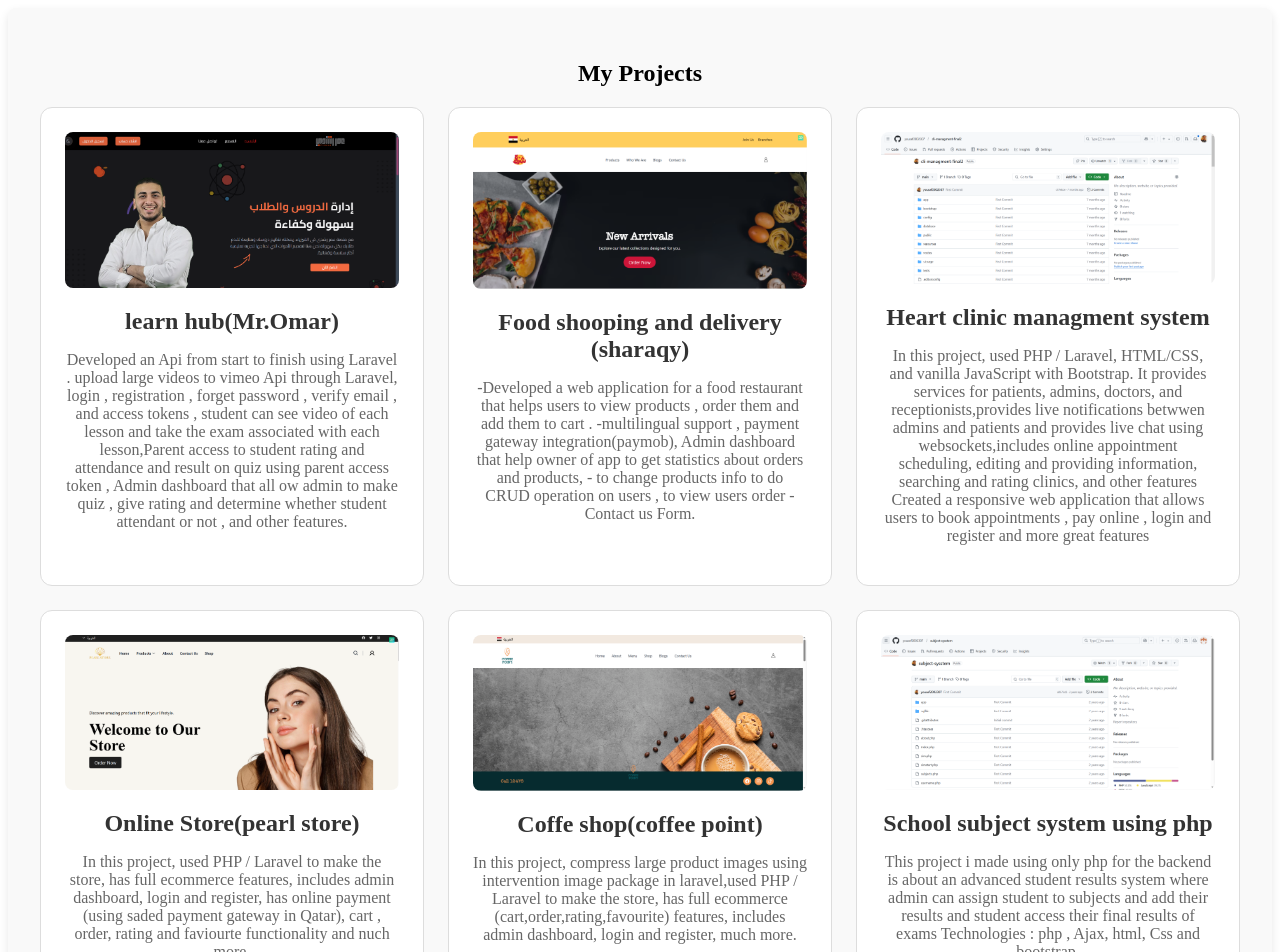
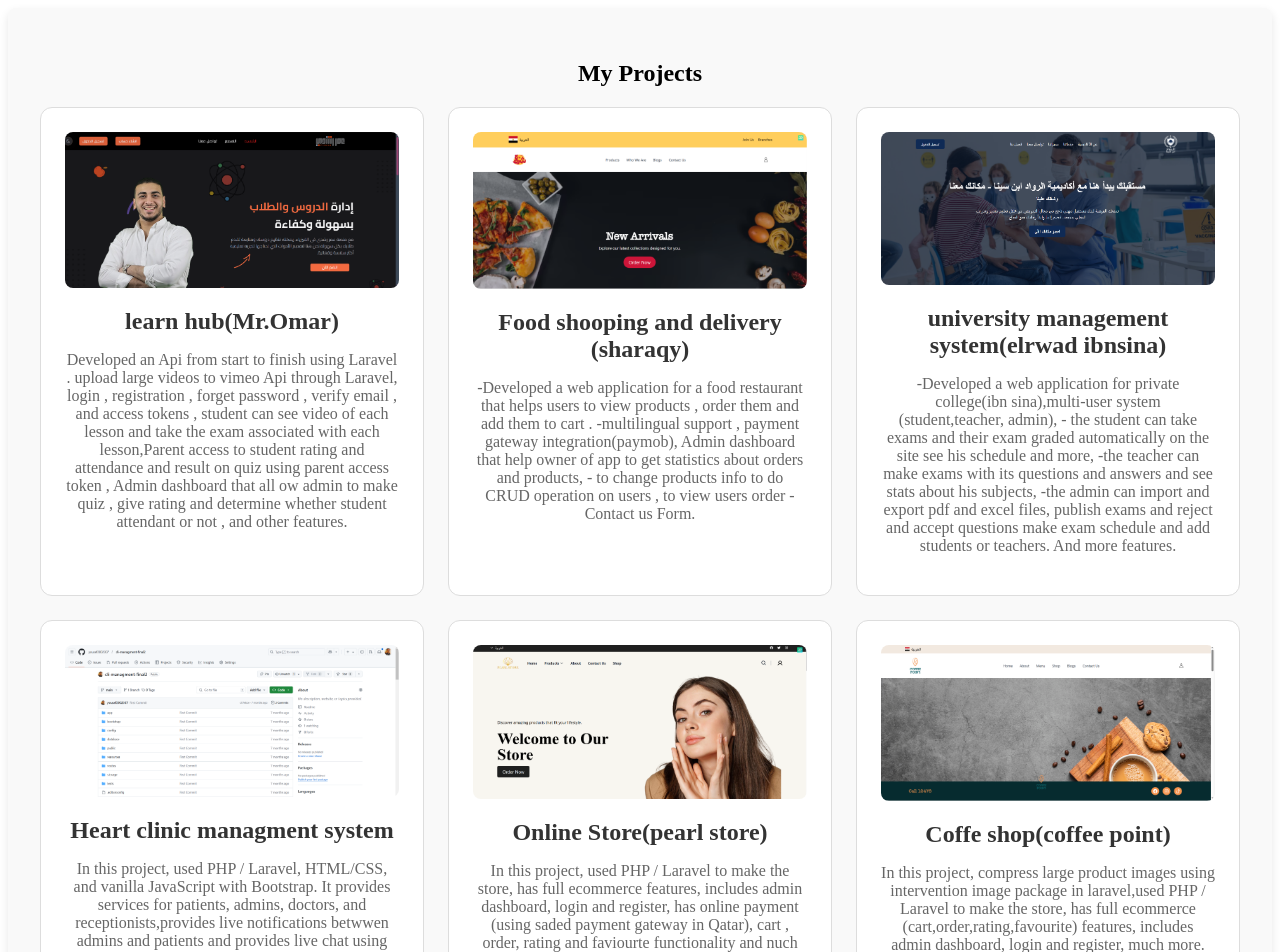
Before and after one commit to yousef2002307/final-portfolio, a React (Vite) app: page / in a window 1280 px wide. Shown: the top 952 px of the page. Built offline with nearby package versions, Linux system fonts and the light colour scheme.

Commit message:
2025 6 Feb commit

```diff
--- a/src/App.jsx
+++ b/src/App.jsx
@@ -12,6 +12,7 @@ import image7 from './assets/images/44Capture.png';
 import image8 from './assets/images/ccapture.png';
 import image9 from './assets/images/apture.png';
 import image11 from './assets/images/Cwapture.png';
+import image12 from './assets/images/Capturesina.png';
 function App() {
   const projects = [
     {
@@ -44,6 +45,19 @@ users order \n
       `,
       imageUrl: image2,
       url: 'https://sharqyeg.com/'
+    },
+    {
+      id : 11,
+      title : "university management system(elrwad ibnsina)",
+      description : `-Developed a web application for private college(ibn
+sina),multi-user system (student,teacher, admin),
+- the student can take exams and their exam graded automatically on the site see his schedule and
+more,
+-the teacher can make exams with its questions and answers  and see stats
+about his subjects,
+-the admin can import and export pdf and excel files, publish exams and reject and accept questions  make exam schedule and add students or teachers. And more features.`,
+imageUrl : image12,
+url : "https://elrawad-ibn-sina.com/"
     },
     {
       id: 3,
@@ -112,12 +126,13 @@ imageUrl : image9,
 url : "https://github.com/yousef2002307/laravel-project-quiz-app.git"
     },
     {
-      id : 10,
+      id : 12,
       title : "weather app using php",
       description : `I built a weather app using PHP . , dealt with external api using php Guzzle, It allows users to search for current weather conditions and get detailed information about the weather in their area.`,
 imageUrl : image11,
 url : "https://github.com/yousef2002307/weatherAppWithPhp.git"
-    }
+    },
+
     // Add more projects as needed
   ];
 
```
Also changed, not shown: src/assets/images/Capturesina.png (added).
